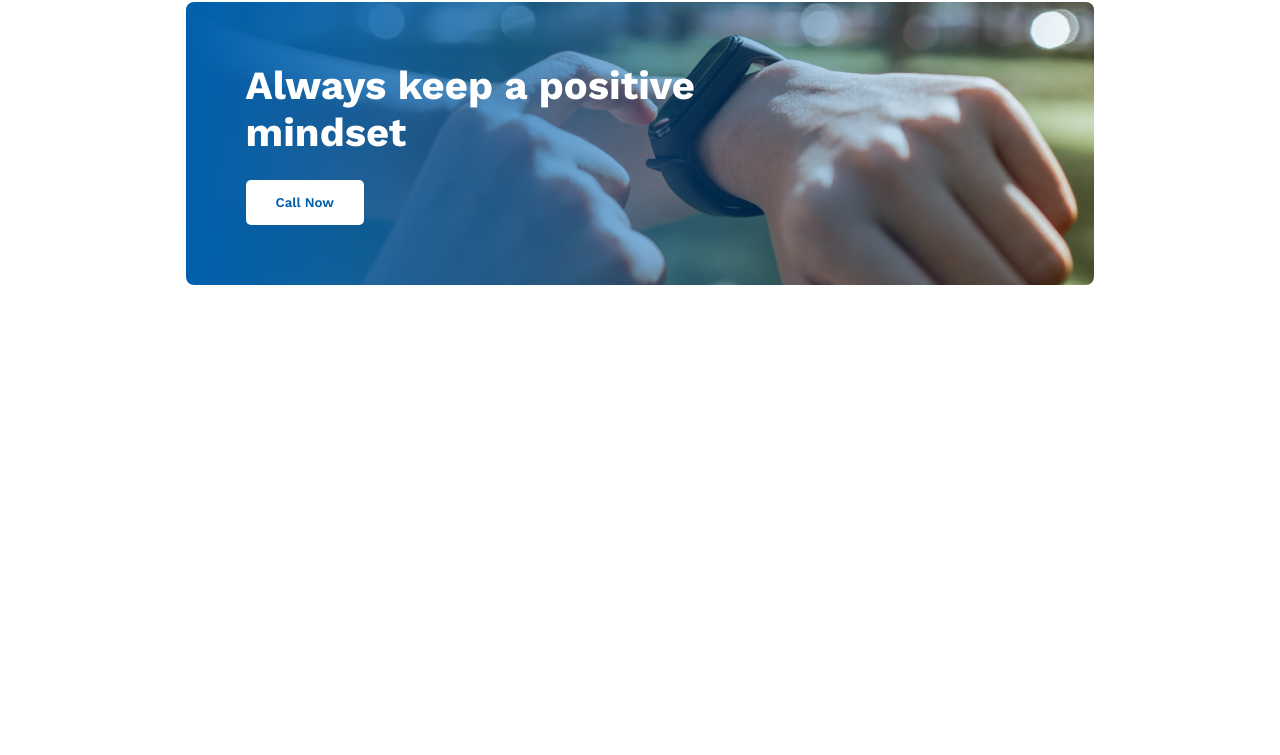
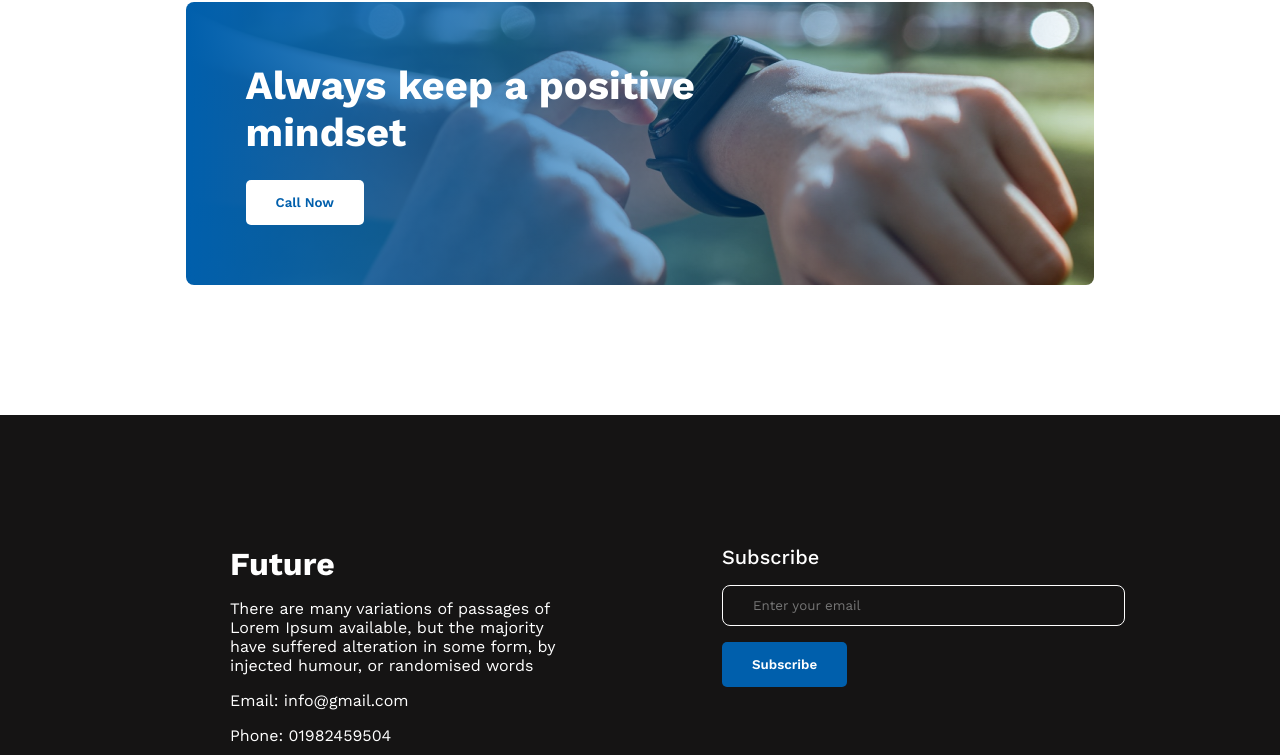
Before and after one commit to emon-101/New-Me, a plain HTML site: page index.html in a window 1280 px wide. Shown: the part 1921-2676 px from the top of the page. Before the commit the page ends 2336 px from the top, so only its background shows below. Drawn offline with nearby package versions, Linux system fonts and the light colour scheme.

Commit message:
complete the footer section

```diff
--- a/index.html
+++ b/index.html
@@ -69,8 +69,25 @@
                 <button class="btn-primary">Call Now</button>
             </div>
         </section>
+    </main>
 
-
-    </main>
+    <footer>
+        <div class="footer-content">
+            <h1>Future</h1>
+            <p>There are many variations of passages of Lorem Ipsum available, but the majority have suffered alteration in some form, by injected humour, or randomised words</p>
+            <p>Email: info@gmail.com</p>
+            <p>Phone: 01982459504</p>
+            <div class="social">
+                <a href=""><img src="./images/icons/fb.png" alt=""></a>
+                <a href=""><img src="./images/icons/twitter.png" alt=""></a>
+                <a href=""><img src="./images/icons/youtube.png" alt=""></a>
+            </div>
+        </div>
+        <div class="subscribe">
+            <h1>Subscribe</h1>
+            <input type="email" name="" id="" placeholder="Enter your email">
+            <button class="btn-primary">Subscribe</button>
+        </div>
+    </footer>
 </body>
 </html>
--- a/style.css
+++ b/style.css
@@ -180,3 +180,46 @@ header {
     letter-spacing: 0;
     margin-bottom: 24px;
 }
+
+/* Footer section */
+footer {
+    background-color: rgba(21, 20, 20, 1);
+    color: rgba(255,255,255,1);
+    padding: 130px 230px;
+    display: flex;
+    justify-content: space-between;
+}
+
+.footer-content, .subscribe {
+    width: 40%;
+}
+
+.footer-content p, .footer-content h1 {
+    margin-bottom: 16px;
+}
+
+.social {
+    display: flex;
+    gap: 24px;
+}
+
+.subscribe input[type="email"] {
+    display: block;
+    margin: 16px 0;
+    padding: 12px 30px;
+    border: 1px solid rgba(255,255,255,1);
+    border-radius: 8px;
+    background: transparent;
+    color: rgba(255,255,255,1);
+    padding-right: 200px;
+}
+
+.subscribe h1 {
+    font-size: 20px;
+    font-weight: 500;
+}
+
+.subscribe button {
+    background-color: rgba(0, 95, 172, 1);
+    color: rgba(255,255,255,1);
+}
```
